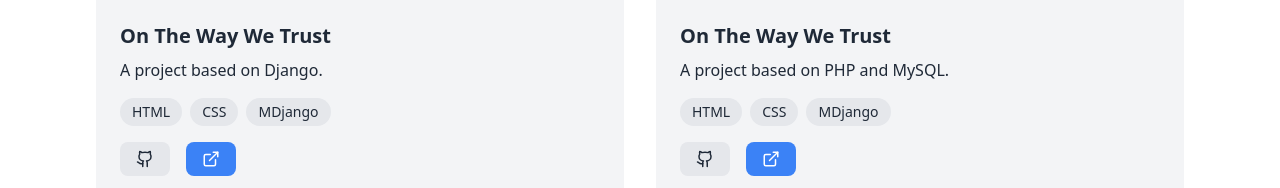
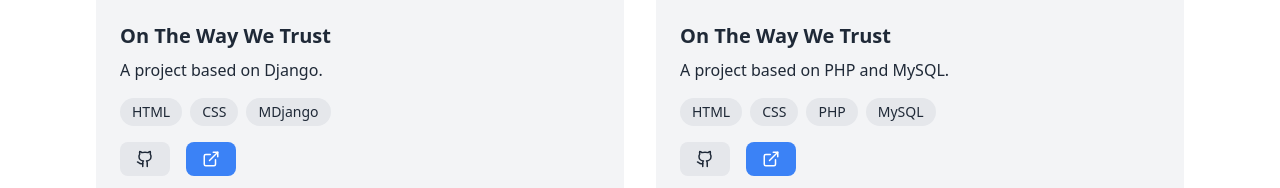
Before and after one commit to CreamyCakey/it143c, a React (Vite) app: page /projects in a window 1280 px wide. Shown: the part 1025-1213 px from the top of the page. Built offline with nearby package versions, Linux system fonts and the light colour scheme.

Commit message:
description-on-project

```diff
--- a/src/components/Projects.jsx
+++ b/src/components/Projects.jsx
@@ -34,7 +34,7 @@ const Projects = ({ theme }) => {
     {
       title: "On The Way We Trust",
       description: "A project based on PHP and MySQL.",
-      tags: ["HTML", "CSS", "MDjango"],
+      tags: ["HTML", "CSS", "PHP", "MySQL"],
       github: "https://github.com/AldwinRayAguilo/OTWT.git",
       live: "#",
       image: "otwt.png",
```
